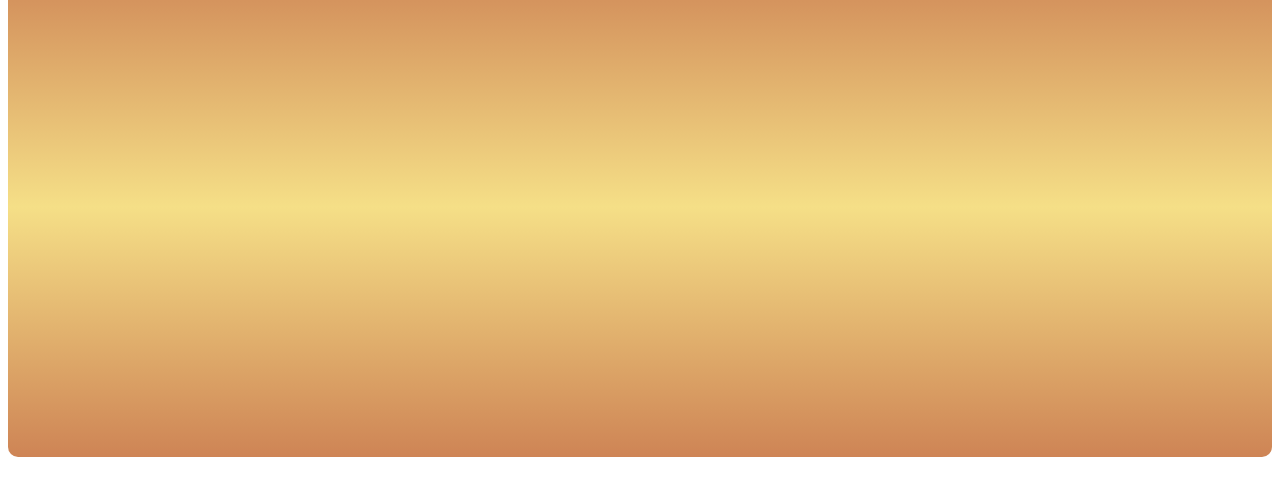
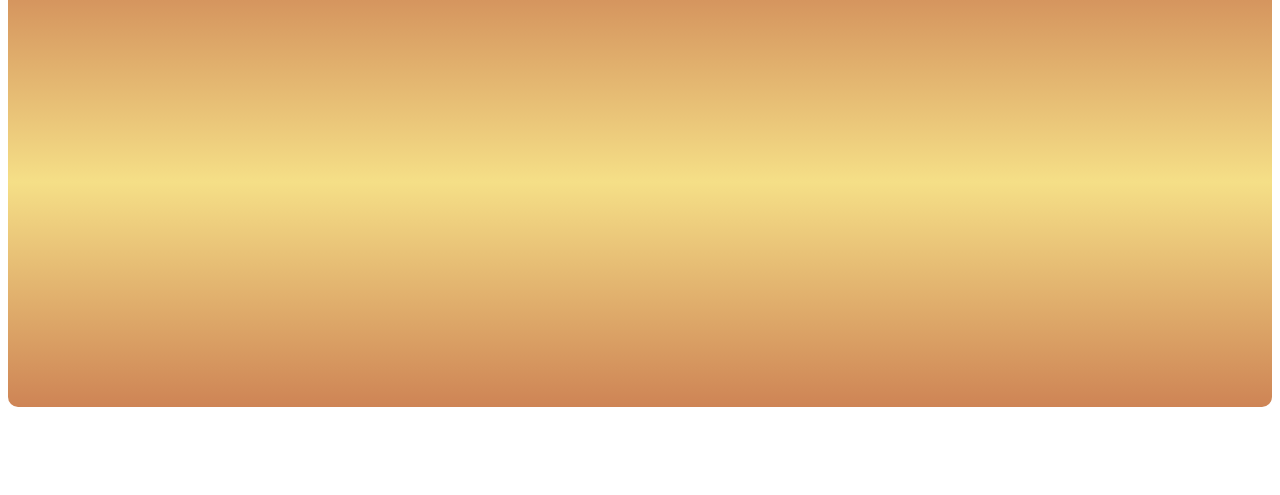
Before and after one commit to ArvoGuo/game, a plain HTML site: page vg.html in a window 1280 px wide. Shown: the part 51-546 px from the top of the page. Drawn offline with Linux system fonts and the light colour scheme.

Commit message:
add click

```diff
--- a/vg.html
+++ b/vg.html
@@ -80,7 +80,7 @@
         border-radius: 10px;
         background: -webkit-gradient(linear, left top, left bottom, from(rgb(206, 132, 85)), color-stop(0.5,rgb(245, 223, 135)), to(rgb(206, 132, 85)));
         width: 100%;
-        height: 500px;
+        height: 450px;
         position: relative;
         overflow: hidden;
         -webkit-perspective: 800;
@@ -211,7 +211,7 @@
                 'top':-vgOptions.width
               });
             elm.on('transitionend',function(){$(this).remove()})
-            elm.on('touchstart',function(){
+            elm.on('touchstart click',function(){
               var self = this;
               if ($(self).attr('status')) { return};
               $(self).attr('status','1');
```
